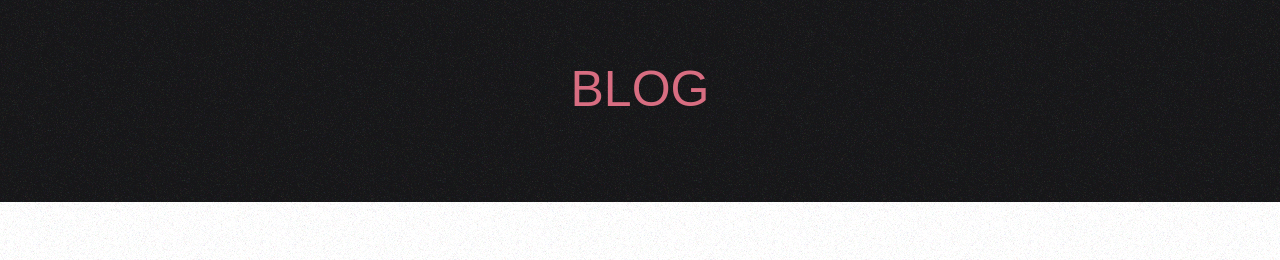
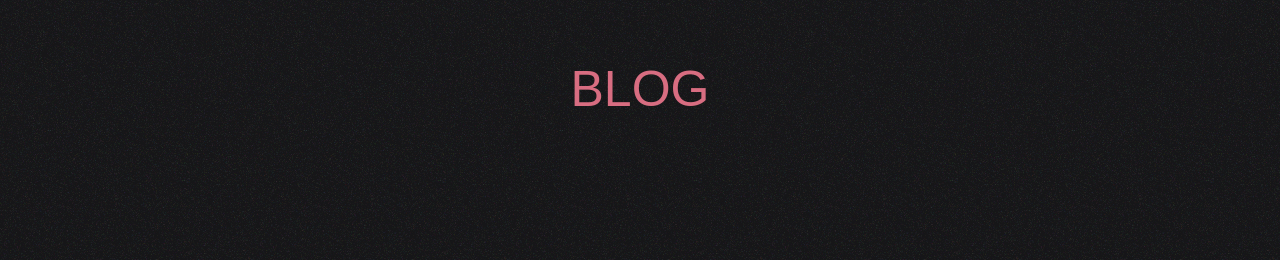
Before and after one commit to ezmill/ogchaseb, a plain HTML site: page index.html in a window 1280 px wide. Shown: the part 540-800 px from the top of the page. Drawn offline with Linux system fonts and the light colour scheme.

Commit message:
quick fixs

```diff
--- a/css/main.css
+++ b/css/main.css
@@ -23,9 +23,10 @@ body {
 	left: 0;
 	right: 0;
 	bottom: 0;
-	overflow: hidden;
+	/*overflow: hidden;*/
 	font-family: "Oswald", sans-serif;
 	color:#d76d81;
+	background: #161618;
 	/*font-family: "Fighting Spirit" ;*/
 	-webkit-transform: translateZ(0);
 	        transform: translateZ(0);
```
